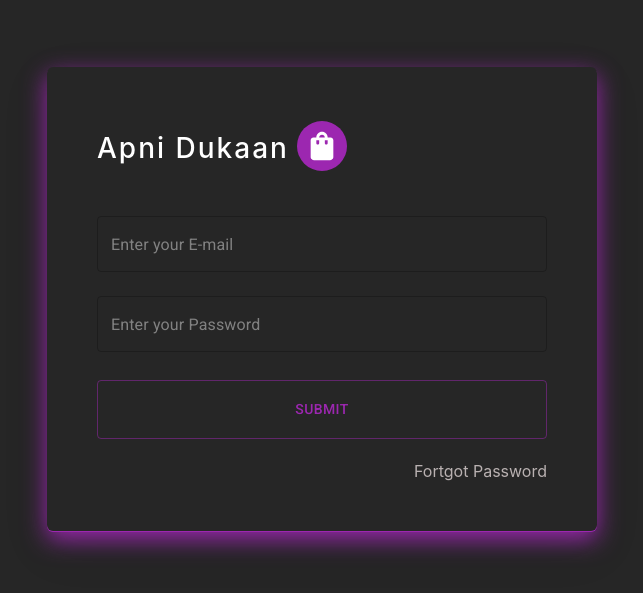
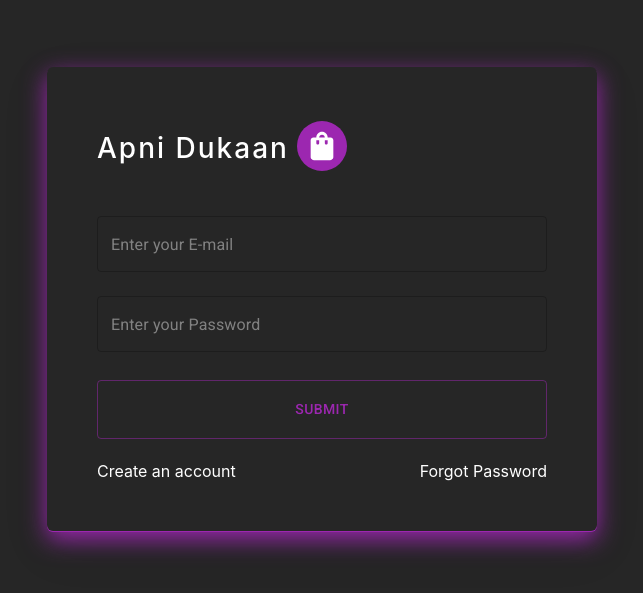
Before and after one commit to EH-GD-MOHIT21/easy-shop, a React (Create React App) app in the folder frontend/: page /userLogin in a window 1280 px wide. Shown: the part 101-694 px from the top of the page, without its empty margins (318-961 px from the left). Built offline with nearby package versions, Linux system fonts and the light colour scheme.

Commit message:
Fixed ui and routing of login page

```diff
--- a/frontend/src/Pages/LoginPage.css
+++ b/frontend/src/Pages/LoginPage.css
@@ -1,4 +1,4 @@
-.Loginpages{
+.Loginpages {
     height: 100vh;
     display: flex;
     justify-content: center;
@@ -6,16 +6,16 @@
     background-color: #262626;
 }
 
-.LoginPage{
+.LoginPage {
     background-color: #262626;
     padding: 50px;
     width: 450px;
     border-radius: 6px;
-    box-shadow:  #9c27b0 0px 1px 0px,  #9c27b0 0px 8px 24px, rgba(17, 17, 26, 0.1) 0px 16px 48px;
+    box-shadow: #9c27b0 0px 1px 0px, #9c27b0 0px 8px 24px, rgba(17, 17, 26, 0.1) 0px 16px 48px;
 }
 
-.Login_logo{
-display: flex;
+.Login_logo {
+    display: flex;
     align-items: center;
     font-size: 28px;
     font-weight: 550;
@@ -25,21 +25,27 @@ display: flex;
     margin-bottom: 22px;
 }
 
-.forgotPassword{
+.forgotPassword {
     margin-top: 22px;
     text-align: right;
     color: rgb(185, 177, 177);
     transition-duration: 260ms;
-    width: 30%;
-    margin-left: auto;
+    display: flex;
+    justify-content: space-between;
+    align-items: center;
 }
 
-.forgotPassword:hover{
+.forgotPassword a{
+    text-decoration: none;
+    color: white;
+}
+
+.forgotPassword a:hover {
     text-decoration: underline;
     cursor: pointer;
 }
 
-.welcome_user{
+.welcome_user {
     color: white;
     margin-bottom: 18px;
 }
--- a/frontend/src/Pages/LoginPage.jsx
+++ b/frontend/src/Pages/LoginPage.jsx
@@ -7,6 +7,7 @@ import Button from '@mui/material/Button';
 import { fontSize } from '@mui/system';
 import { useState } from 'react';
 import { useNavigate } from 'react-router-dom';
+import { Link } from 'react-router-dom';
 
 
 
@@ -124,7 +125,10 @@ export default function LoginPage() {
 
         </div>
         <div>
-          <div className='forgotPassword'>Fortgot Password</div>
+          <div className='forgotPassword'>
+            <Link to="/CreateAccount">Create an account</Link>
+            <Link to="/ForgotPassword">Forgot Password</Link>
+          </div>
         </div>
       </div>
     </div>
```
